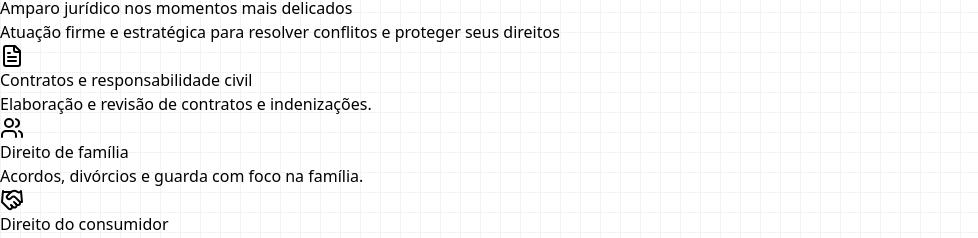
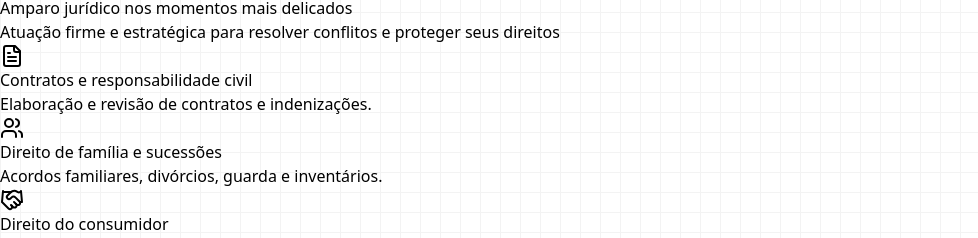
Before and after one commit to EdisonMatos/LP-Val-ria-Candal, a React (Vite) app: page / in a window 1280 px wide. Shown: the part 792-1030 px from the top of the page, without its empty margins (0-978 px from the left). Built offline with nearby package versions, Linux system fonts and the light colour scheme; a web font is replaced by a local one.

Commit message:
fix: Altera texto no card2 da Features

```diff
--- a/src/content/content.jsx
+++ b/src/content/content.jsx
@@ -229,8 +229,8 @@ const content = {
       },
       card2: {
         img: featuresImg2,
-        title: "Direito de família",
-        subtitle: "Acordos, divórcios e guarda com foco na família.",
+        title: "Direito de família e sucessões",
+        subtitle: "Acordos familiares, divórcios, guarda e inventários.",
         description: (
           <div>
             A_Definir
```
